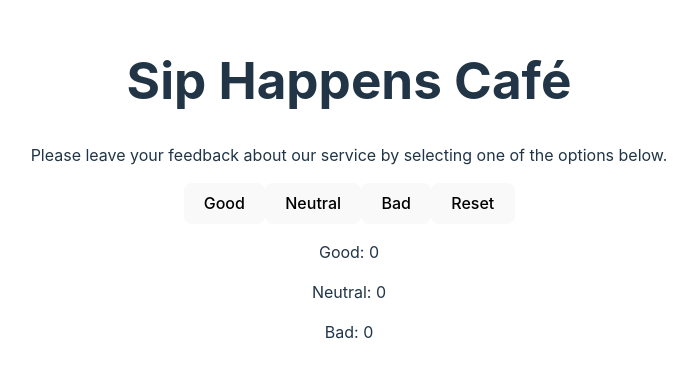
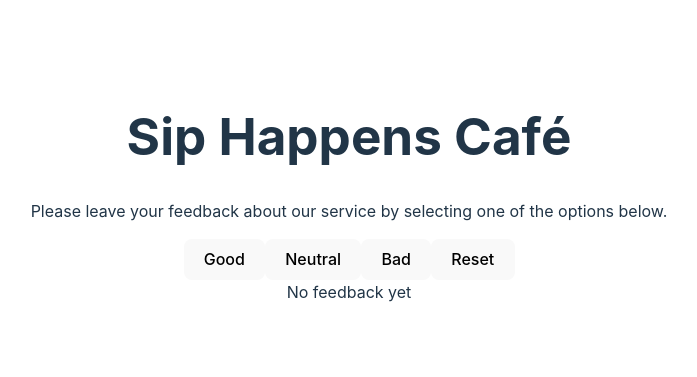
Before and after one commit to Maksimka66/goit-react-hw-02, a React (Vite) app: page / in a window 1280 px wide. Shown: the part 211-588 px from the top of the page, without its empty margins (291-988 px from the left). Built offline with nearby package versions, Linux system fonts and the light colour scheme.

Commit message:
third step is done

```diff
--- a/src/components/App/App.jsx
+++ b/src/components/App/App.jsx
@@ -1,6 +1,7 @@
 import Description from "../Description/Description";
 import Options from "../Options/Options";
 import Feedback from "../Feedback/Feedback";
+import Notification from "../Notification/Notification";
 
 import { useState } from "react";
 import "./App.css";
@@ -17,11 +18,19 @@ function App() {
     setFeedback({ ...feedback, [feedbackType]: feedback[feedbackType] + 1 });
   };
 
+  const totalFeedback = ({ good, neutral, bad }) => {
+    return good + neutral + bad;
+  };
+
   return (
     <>
       <Description />
       <Options updateFeedback={updateFeedback} />
-      <Feedback responses={feedback} />
+      {totalFeedback(feedback) ? (
+        <Feedback responses={feedback} />
+      ) : (
+        <Notification />
+      )}
     </>
   );
 }
--- /dev/null
+++ b/src/components/Notification/Notification.jsx
@@ -0,0 +1,7 @@
+import styles from "./Notification.module.css";
+
+const Notification = () => {
+  return "No feedback yet";
+};
+
+export default Notification;
```
Also changed, not shown: src/components/Notification/Notification.module.css (added).
